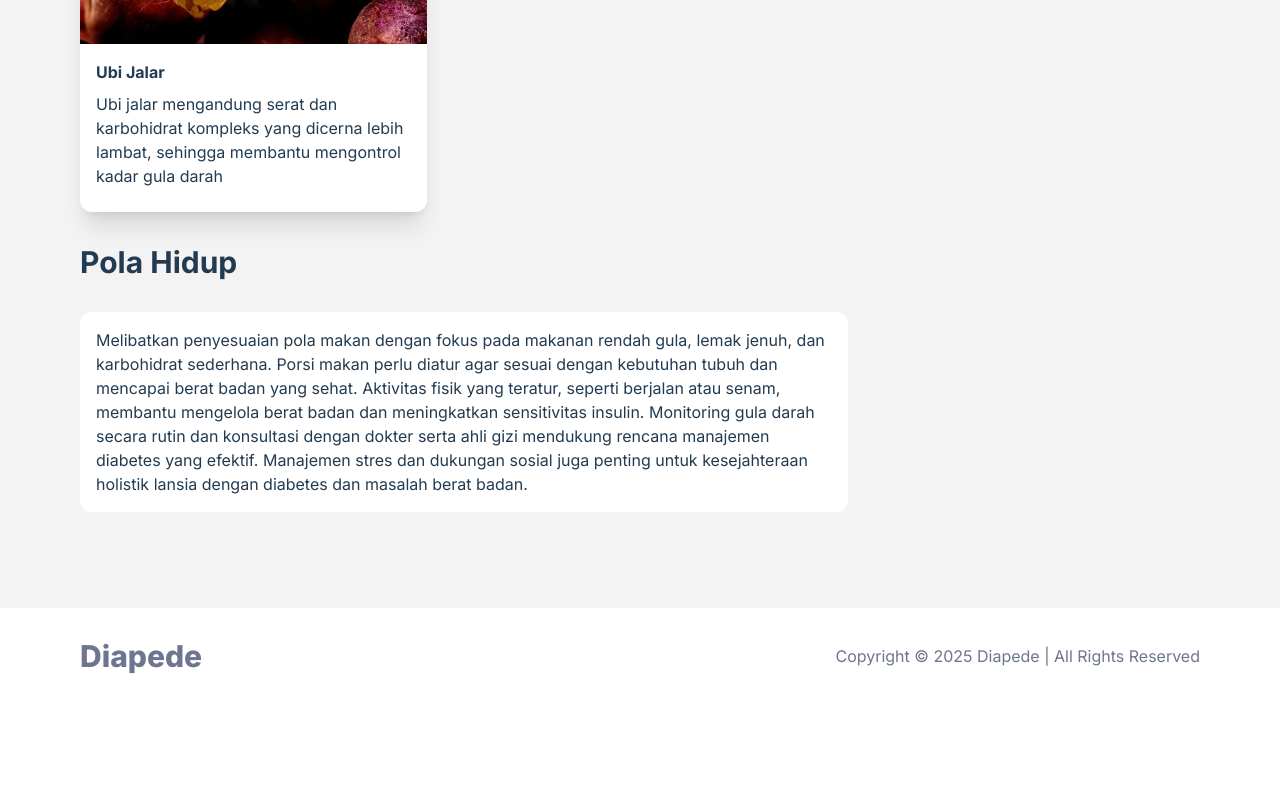
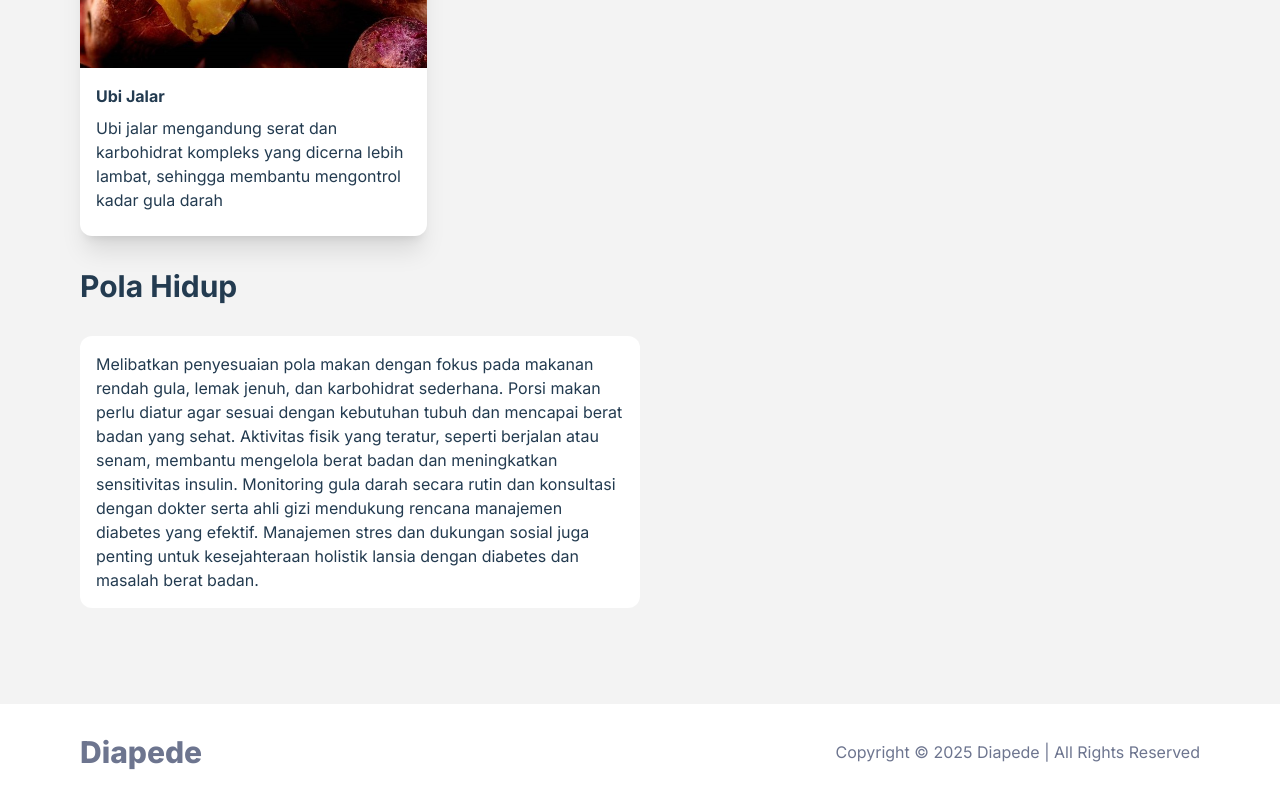
Before and after one commit to javierreansyah/Diapede, a React (Vite) app: page /hasil in a window 1280 px wide. Shown: the part 2764-3564 px from the top of the page. Before the commit the page ends 3468 px from the top, so only its background shows below. Built offline with nearby package versions, Linux system fonts and the light colour scheme.

Commit message:
display fix

```diff
--- a/src/components/Result.jsx
+++ b/src/components/Result.jsx
@@ -34,7 +34,7 @@ const Result = ({ response }) => {
       </div>
       <h1 className="pt-4 text-5xl font-extrabold">Rekomendasi</h1>
       <h2 className="text-3xl font-bold">Olahraga</h2>
-      <p>{recommendation.olahraga.text}</p>
+      <p className="w-full xl:w-1/2">{recommendation.olahraga.text}</p>
       <div className="w-full rounded-lg xl:flex">
         <div className="grid grid-cols-1 justify-between gap-10 md:grid-cols-2 xl:grid-cols-3">
           {recommendation.olahraga.list.map((sport, index) => (
@@ -52,7 +52,7 @@ const Result = ({ response }) => {
         </div>
       </div>
       <h2 className="text-3xl font-bold">Makanan</h2>
-      <p>{recommendation.makanan.text}</p>
+      <p className="w-full xl:w-1/2">{recommendation.makanan.text}</p>
       <div className="w-full rounded-lg xl:flex">
         <div className="grid grid-cols-1 justify-between gap-10 md:grid-cols-2 xl:grid-cols-3">
           {recommendation.makanan.list.map((food, index) => (
@@ -70,7 +70,7 @@ const Result = ({ response }) => {
         </div>
       </div>
       <h2 className="text-3xl font-bold">Pola Hidup</h2>
-      <p className="max-w-3xl rounded-xl bg-web-pure p-4">
+      <p className="w-full rounded-xl bg-web-pure p-4 xl:w-1/2">
         {recommendation.polaHidup}
       </p>
     </div>
```
